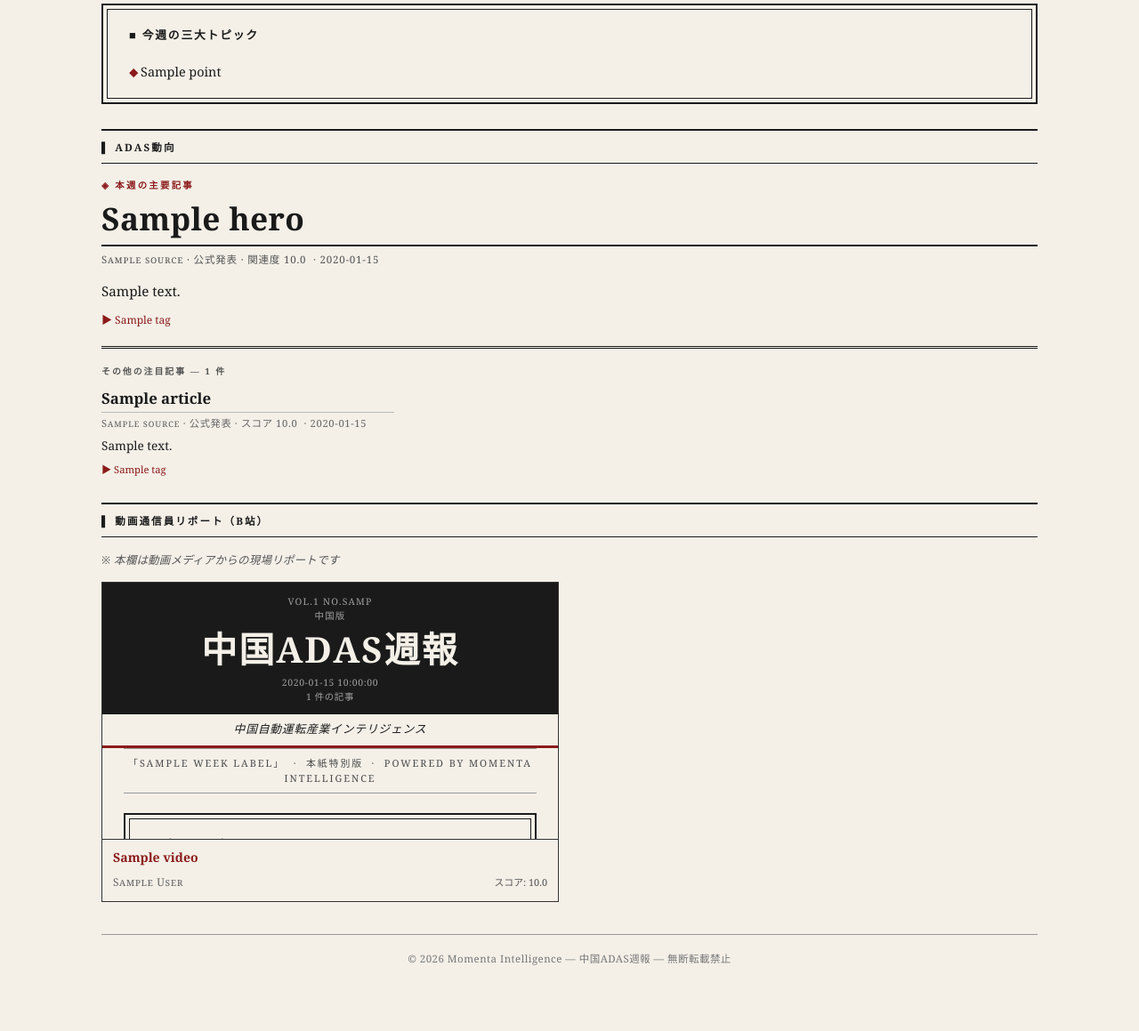
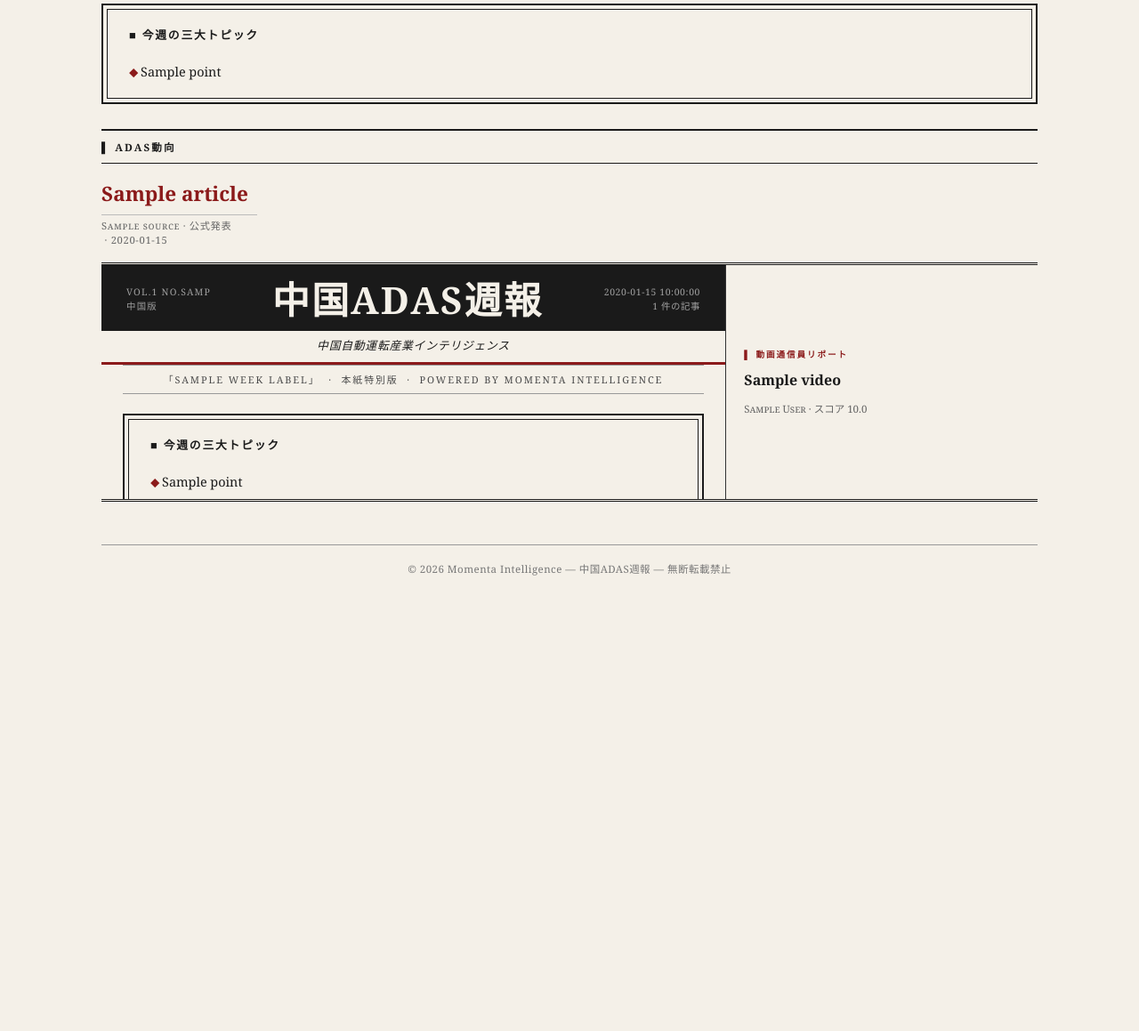
Before and after one commit to MibuMonk/adas-weekly, a Python web app: template src/generator/templates/weekly.html.j2 in a window 1280 px wide. Shown: the part 198-1357 px from the top of the page at 89% size. After the commit the page ends 845 px from the top, so only its background shows below. Run offline with Jinja, Linux system fonts and the light colour scheme; the template is opened without the code that fills it: most values are stand-ins (such as "Sample title", 1, 10 or a date in 2020).

Commit message:
feat: newspaper CSS grid layout — 4 tiers + inline video inserts
Co-Authored-By: Claude Sonnet 4.6 <noreply@anthropic.com>

```diff
--- a/src/generator/templates/weekly.html.j2
+++ b/src/generator/templates/weekly.html.j2
@@ -189,100 +189,6 @@
       margin-top: 5px;
     }
 
-    /* ════════════════════════════════
-       ARTICLE COLUMNS
-    ════════════════════════════════ */
-    .columns {
-      column-count: 3;
-      column-gap: 2rem;
-      column-rule: 1px solid #999;
-    }
-
-    @media (max-width: 768px) {
-      .columns { column-count: 1; }
-    }
-
-    /* ════════════════════════════════
-       HERO ARTICLE (lead story)
-    ════════════════════════════════ */
-    .hero-section {
-      margin-bottom: 0;
-    }
-
-    .hero-label {
-      font-size: 0.65rem;
-      font-weight: 700;
-      letter-spacing: 0.22em;
-      text-transform: uppercase;
-      font-variant: small-caps;
-      color: #8b1a1a;
-      margin-bottom: 8px;
-    }
-
-    .hero-headline {
-      font-size: clamp(1.6rem, 3.5vw, 2.2rem);
-      font-weight: 700;
-      line-height: 1.15;
-      font-family: "Noto Serif JP", Georgia, "Times New Roman", serif;
-      margin-bottom: 10px;
-      letter-spacing: 0.01em;
-    }
-
-    .hero-headline a {
-      color: #1a1a1a;
-      text-decoration: none;
-    }
-
-    .hero-headline a:hover {
-      color: #8b1a1a;
-    }
-
-    .hero-rule {
-      border: none;
-      border-top: 2px solid #1a1a1a;
-      margin: 8px 0 6px;
-    }
-
-    .hero-byline {
-      font-size: 0.72rem;
-      font-variant: small-caps;
-      letter-spacing: 0.07em;
-      color: #555;
-      margin-bottom: 12px;
-    }
-
-    .hero-body {
-      font-size: 0.95rem;
-      line-height: 1.75;
-      text-align: justify;
-      color: #1a1a1a;
-      margin-bottom: 10px;
-      max-width: 72ch;
-    }
-
-    .hero-tags {
-      font-size: 0.75rem;
-      color: #8b1a1a;
-      margin-bottom: 0;
-    }
-
-    .hero-divider {
-      border: none;
-      border-top: 3px double #1a1a1a;
-      margin: 20px 0 18px;
-    }
-
-    /* Secondary section label */
-    .secondary-label {
-      font-size: 0.62rem;
-      font-weight: 700;
-      letter-spacing: 0.2em;
-      text-transform: uppercase;
-      color: #555;
-      margin-bottom: 12px;
-      font-variant: small-caps;
-    }
-
     .article-item {
       break-inside: avoid;
       margin-bottom: 1.5rem;
@@ -336,87 +242,144 @@
     }
 
     /* ════════════════════════════════
-       VIDEO SECTION
+       NEWS GRID
     ════════════════════════════════ */
-    .video-note {
-      font-style: italic;
-      font-size: 0.78rem;
-      color: #555;
-      margin-bottom: 14px;
-      letter-spacing: 0.02em;
+    .news-grid {
+      display: grid;
+      grid-template-columns: repeat(6, 1fr);
+      column-gap: 0;
+      row-gap: 0;
     }
 
-    .video-grid {
-      display: grid;
-      grid-template-columns: repeat(2, 1fr);
-      gap: 1.5rem;
+    .article-t1 {
+      grid-column: 1 / -1;
+      border-bottom: 2px solid #1a1a1a;
+      padding: 16px 0 20px;
+    }
+    .article-t2 {
+      grid-column: span 3;
+      border-right: 1px solid #999;
+      border-bottom: 1px solid #ccc;
+      padding: 14px 16px 16px 0;
+    }
+    .article-t2:nth-of-type(even) {
+      border-right: none;
+      padding-right: 0;
+      padding-left: 16px;
+    }
+    .article-t3 {
+      grid-column: span 2;
+      border-right: 1px solid #999;
+      border-bottom: 1px solid #ccc;
+      padding: 12px 14px 14px 0;
+    }
+    .article-t3:last-of-type { border-right: none; }
+    .article-t4 {
+      grid-column: span 1;
+      border-right: 1px solid #999;
+      border-bottom: 1px solid #ccc;
+      padding: 10px 10px 12px 0;
+    }
+    .article-t4:last-child { border-right: none; }
+
+    .headline-t1 {
+      font-size: clamp(1.9rem, 3.2vw, 2.4rem);
+      font-weight: 700; line-height: 1.12; letter-spacing: 0.01em;
+      margin-bottom: 10px;
+      font-family: "Noto Serif JP", Georgia, "Times New Roman", serif;
+    }
+    .headline-t2 {
+      font-size: 1.35rem;
+      font-weight: 700; line-height: 1.18;
+      margin-bottom: 8px;
+      font-family: "Noto Serif JP", Georgia, "Times New Roman", serif;
+    }
+    .headline-t3 {
+      font-size: 1.05rem;
+      font-weight: 700; line-height: 1.22;
+      margin-bottom: 6px;
+      font-family: "Noto Serif JP", Georgia, "Times New Roman", serif;
+    }
+    .headline-t4 {
+      font-size: 0.88rem;
+      font-weight: 700; line-height: 1.3;
+      margin-bottom: 4px;
+      font-family: "Noto Serif JP", Georgia, "Times New Roman", serif;
+    }
+    .headline-t1 a, .headline-t2 a,
+    .headline-t3 a, .headline-t4 a { color: #1a1a1a; text-decoration: none; }
+    .headline-t1 a:hover, .headline-t2 a:hover,
+    .headline-t3 a:hover, .headline-t4 a:hover { color: #8b1a1a; }
+
+    .summary-t1 {
+      font-size: 0.95rem; line-height: 1.75; text-align: justify;
+      color: #1a1a1a; margin-bottom: 10px; max-width: 72ch;
+    }
+    .summary-t2 {
+      font-size: 0.88rem; line-height: 1.65; text-align: justify;
+      color: #1a1a1a; margin-bottom: 8px;
+      display: -webkit-box; -webkit-line-clamp: 4;
+      -webkit-box-orient: vertical; overflow: hidden;
+    }
+    .summary-t3 {
+      font-size: 0.82rem; line-height: 1.55; color: #1a1a1a; margin-bottom: 6px;
+      display: -webkit-box; -webkit-line-clamp: 2;
+      -webkit-box-orient: vertical; overflow: hidden;
     }
 
-    @media (max-width: 600px) {
-      .video-grid { grid-template-columns: 1fr; }
+    .tier-label {
+      font-size: 0.62rem; font-weight: 700; letter-spacing: 0.22em;
+      text-transform: uppercase; font-variant: small-caps;
+      color: #8b1a1a; margin-bottom: 6px; display: block;
     }
 
-    .video-card {
-      border: 1px solid #333;
+    .video-insert {
+      grid-column: 1 / -1;
+      display: grid; grid-template-columns: 4fr 2fr; gap: 0;
+      border-top: 3px double #1a1a1a; border-bottom: 3px double #1a1a1a;
+      margin: 12px 0; background: #f4f0e8;
     }
+    .video-insert-embed {
+      position: relative; padding-top: 37.5%;
+      background: #0d0d0d; overflow: hidden;
+    }
+    .video-insert-embed iframe {
+      position: absolute; top: 0; left: 0;
+      width: 100%; height: 100%; border: none;
+    }
+    .video-insert-meta {
+      padding: 18px 20px; display: flex;
+      flex-direction: column; justify-content: center;
+      border-left: 1px solid #333;
+    }
+    .video-insert-kicker {
+      font-size: 0.6rem; font-weight: 700; letter-spacing: 0.2em;
+      text-transform: uppercase; color: #8b1a1a; margin-bottom: 10px;
+    }
+    .video-insert-title {
+      font-size: 1.0rem; font-weight: 700; line-height: 1.4;
+      color: #1a1a1a; margin-bottom: 12px;
+      font-family: "Noto Serif JP", Georgia, "Times New Roman", serif;
+    }
+    .video-insert-title a { color: #1a1a1a; text-decoration: none; }
+    .video-insert-title a:hover { color: #8b1a1a; }
+    .video-insert-footer { font-size: 0.72rem; font-variant: small-caps; color: #666; }
 
-    .video-embed-wrapper {
-      position: relative;
-      padding-top: 56.25%;
-      background: #0d0d0d;
+    @media (max-width: 768px) {
+      .news-grid { grid-template-columns: repeat(4, 1fr); }
+      .article-t1 { grid-column: 1 / -1; }
+      .article-t2 { grid-column: span 2; }
+      .article-t3 { grid-column: span 2; }
+      .article-t4 { grid-column: span 1; }
+      .video-insert { grid-template-columns: 1fr; }
+      .video-insert-embed { padding-top: 56.25%; }
+      .video-insert-meta { border-left: none; border-top: 1px solid #333; }
     }
-
-    .video-embed-wrapper iframe {
-      position: absolute;
-      top: 0;
-      left: 0;
-      width: 100%;
-      height: 100%;
-      border: none;
+    @media (max-width: 480px) {
+      .news-grid { grid-template-columns: 1fr; }
+      .article-t1, .article-t2, .article-t3, .article-t4 {
+        grid-column: 1 / -1; border-right: none;
       }
-
-    .video-rule {
-      border: none;
-      border-top: 1px solid #333;
-    }
-
-    .video-meta {
-      padding: 10px 12px 12px;
-    }
-
-    .video-title {
-      font-size: 0.88rem;
-      font-weight: 700;
-      color: #8b1a1a;
-      font-family: "Noto Serif JP", Georgia, "Times New Roman", serif;
-      line-height: 1.4;
-      display: block;
-      margin-bottom: 8px;
-    }
-
-    .video-title:hover {
-      text-decoration: underline;
-    }
-
-    .video-footer {
-      display: flex;
-      align-items: baseline;
-      justify-content: space-between;
-      gap: 8px;
-    }
-
-    .video-author {
-      font-size: 0.75rem;
-      font-variant: small-caps;
-      letter-spacing: 0.05em;
-      color: #666;
-    }
-
-    .video-score {
-      font-size: 0.68rem;
-      color: #555;
-      text-align: right;
-      white-space: nowrap;
     }
 
     /* ════════════════════════════════
@@ -498,7 +461,7 @@
     </section>
 
     <!-- ══════════════════════════════
-         ARTICLES SECTION
+         ARTICLES + VIDEO GRID
     ══════════════════════════════ -->
     <section aria-labelledby="articles-heading">
       <div class="section-header">
@@ -507,46 +470,8 @@
         <hr class="section-hr-bottom">
       </div>
 
-      {% if hero %}
-      <!-- Hero: lead story -->
-      <div class="hero-section">
-        <p class="hero-label">◈ 本週の主要記事</p>
-
-        {% if hero.credibility_score >= 8 %}
-          {% set hero_cred = "公式発表" %}
-        {% elif hero.credibility_score >= 6 %}
-          {% set hero_cred = "報道" %}
-        {% elif hero.credibility_score >= 4 %}
-          {% set hero_cred = "評価・レポート" %}
-        {% else %}
-          {% set hero_cred = "情報源未確認" %}
-        {% endif %}
-
-        <h2 class="hero-headline">
-          <a href="{{ hero.url }}" target="_blank" rel="noopener noreferrer">
-            {{ hero.title_ja if hero.title_ja else hero.title }}
-          </a>
-        </h2>
-        <hr class="hero-rule">
-        <p class="hero-byline">
-          {{ hero.source }}&nbsp;·&nbsp;{{ hero_cred }}&nbsp;·&nbsp;関連度 {{ "%.1f"|format(hero.relevance_score) }}
-          {% if hero.published_at %}&nbsp;·&nbsp;{{ hero.published_at[:10] }}{% endif %}
-        </p>
-        <p class="hero-body">{{ hero.summary_ja if hero.summary_ja else "" }}</p>
-        {% if hero.tags %}
-        <p class="hero-tags">
-          {% for tag in hero.tags %}▶ {{ tag }}{% if not loop.last %}&nbsp;&nbsp;{% endif %}{% endfor %}
-        </p>
-        {% endif %}
-      </div>
-
-      <hr class="hero-divider">
-      {% endif %}
-
-      <!-- Secondary articles in columns -->
-      {% if articles %}
-      <p class="secondary-label">その他の注目記事 — {{ articles | length }} 件</p>
-      <div class="columns">
+      <div class="news-grid">
+      {% set video_idx = namespace(value=0) %}
       {% for article in articles %}
 
         {% if article.credibility_score >= 8 %}
@@ -559,70 +484,77 @@
           {% set cred_label = "情報源未確認" %}
         {% endif %}
 
-        <article class="article-item">
-          <h3 class="article-headline">
+        <article class="article-t{{ article.tier }}">
+          {% if article.tier == 1 %}
+          <span class="tier-label">◈ 本週の主要記事</span>
+          {% endif %}
+          <h2 class="headline-t{{ article.tier }}">
             <a href="{{ article.url }}" target="_blank" rel="noopener noreferrer">
               {{ article.title_ja if article.title_ja else article.title }}
             </a>
-          </h3>
+          </h2>
           <hr class="article-rule">
           <p class="article-byline">
-            {{ article.source }}&nbsp;·&nbsp;{{ cred_label }}&nbsp;·&nbsp;スコア {{ "%.1f"|format(article.credibility_score) }}
+            {{ article.source }}&nbsp;·&nbsp;{{ cred_label }}
             {% if article.published_at %}&nbsp;·&nbsp;{{ article.published_at[:10] }}{% endif %}
           </p>
-          <p class="article-body-text">{{ article.summary_ja if article.summary_ja else "" }}</p>
-          {% if article.tags %}
+          {% if article.tier <= 3 and article.summary_ja %}
+          <p class="summary-t{{ article.tier }}">{{ article.summary_ja }}</p>
+          {% endif %}
+          {% if article.tier <= 2 and article.tags %}
           <p class="article-tags">
             {% for tag in article.tags %}▶ {{ tag }}{% if not loop.last %}&nbsp;&nbsp;{% endif %}{% endfor %}
           </p>
           {% endif %}
         </article>
 
-        {% endfor %}
+        {% if loop.index % 4 == 0 and video_idx.value < videos|length %}
+        <div class="video-insert">
+          <div class="video-insert-embed">
+            <iframe src="{{ videos[video_idx.value].embed_url }}"
+                    scrolling="no" frameborder="0"
+                    allowfullscreen="true" loading="lazy"></iframe>
           </div>
+          <div class="video-insert-meta">
+            <span class="video-insert-kicker">▌ 動画通信員リポート</span>
+            <p class="video-insert-title">
+              <a href="{{ videos[video_idx.value].url }}" target="_blank" rel="noopener noreferrer">
+                {{ videos[video_idx.value].title_ja or videos[video_idx.value].title }}
+              </a>
+            </p>
+            <div class="video-insert-footer">
+              {{ videos[video_idx.value].author }}&nbsp;·&nbsp;スコア {{ "%.1f"|format(videos[video_idx.value].relevance_score) }}
+            </div>
+          </div>
+        </div>
+        {% set video_idx.value = video_idx.value + 1 %}
         {% endif %}
 
-    </section>
+      {% endfor %}
 
-    <!-- ══════════════════════════════
-         VIDEO SECTION
-    ══════════════════════════════ -->
-    {% if videos %}
-    <section aria-labelledby="video-heading">
-      <div class="section-header">
-        <hr class="section-hr-top">
-        <span class="section-title" id="video-heading">▌ 動画通信員リポート（B站）</span>
-        <hr class="section-hr-bottom">
+      {% for v in videos[video_idx.value:] %}
+      <div class="video-insert">
+        <div class="video-insert-embed">
+          <iframe src="{{ v.embed_url }}"
+                  scrolling="no" frameborder="0"
+                  allowfullscreen="true" loading="lazy"></iframe>
         </div>
-      <p class="video-note">※ 本欄は動画メディアからの現場リポートです</p>
-
-      <div class="video-grid">
-        {% for v in videos %}
-        <div class="video-card">
-          <div class="video-embed-wrapper">
-            <iframe
-              src="{{ v.embed_url }}"
-              scrolling="no"
-              frameborder="0"
-              allowfullscreen="true"
-              loading="lazy">
-            </iframe>
-          </div>
-          <hr class="video-rule">
-          <div class="video-meta">
-            <a class="video-title" href="{{ v.url }}" target="_blank" rel="noopener noreferrer">
+        <div class="video-insert-meta">
+          <span class="video-insert-kicker">▌ 動画通信員リポート</span>
+          <p class="video-insert-title">
+            <a href="{{ v.url }}" target="_blank" rel="noopener noreferrer">
               {{ v.title_ja or v.title }}
             </a>
-            <div class="video-footer">
-              <span class="video-author">{{ v.author }}</span>
-              <span class="video-score">スコア: {{ "%.1f"|format(v.relevance_score) }}</span>
+          </p>
+          <div class="video-insert-footer">
+            {{ v.author }}&nbsp;·&nbsp;スコア {{ "%.1f"|format(v.relevance_score) }}
           </div>
         </div>
       </div>
       {% endfor %}
-      </div>
+
+      </div><!-- /.news-grid -->
     </section>
-    {% endif %}
 
     <!-- ── Footer ── -->
     <footer class="site-footer">
```
Also changed, not shown: src/generator/report.py (+13 -5 lines). Lines whose indentation alone changed are shown as unchanged.
